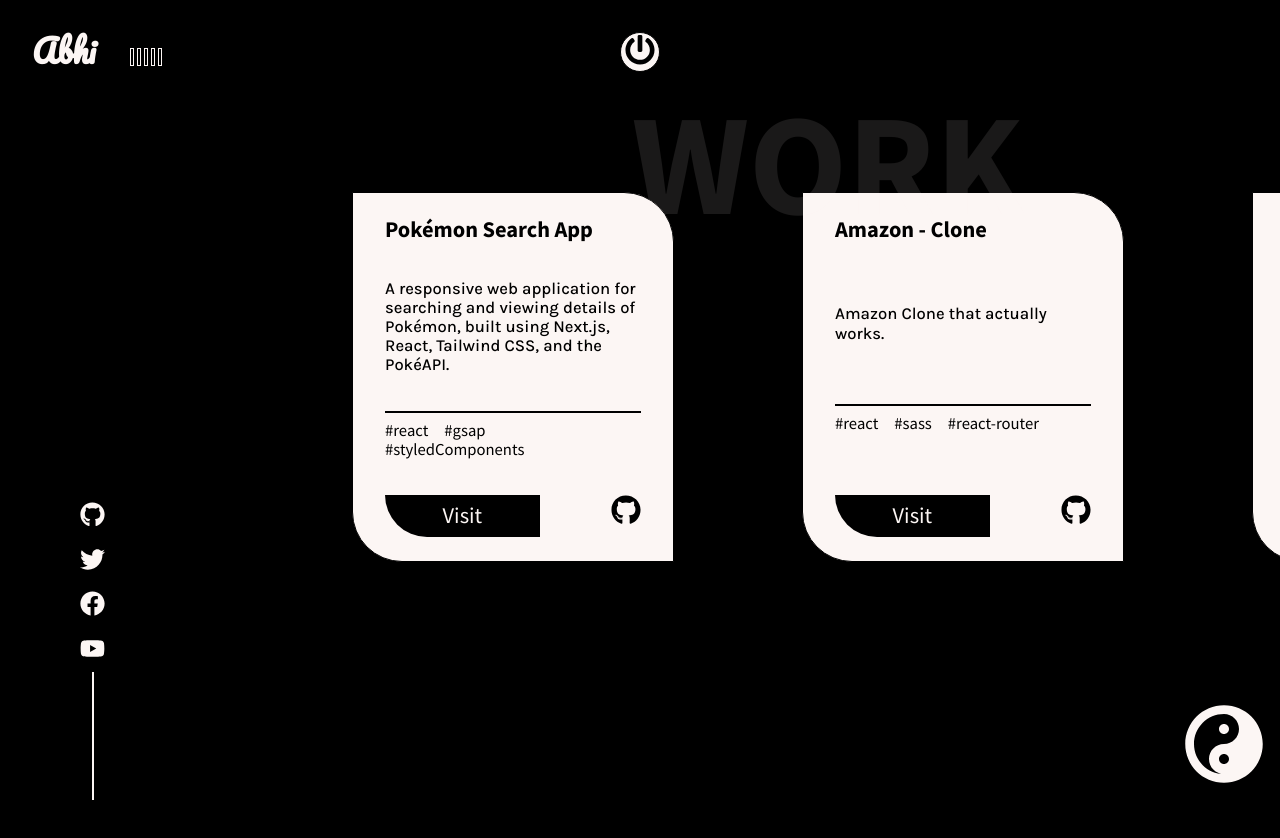
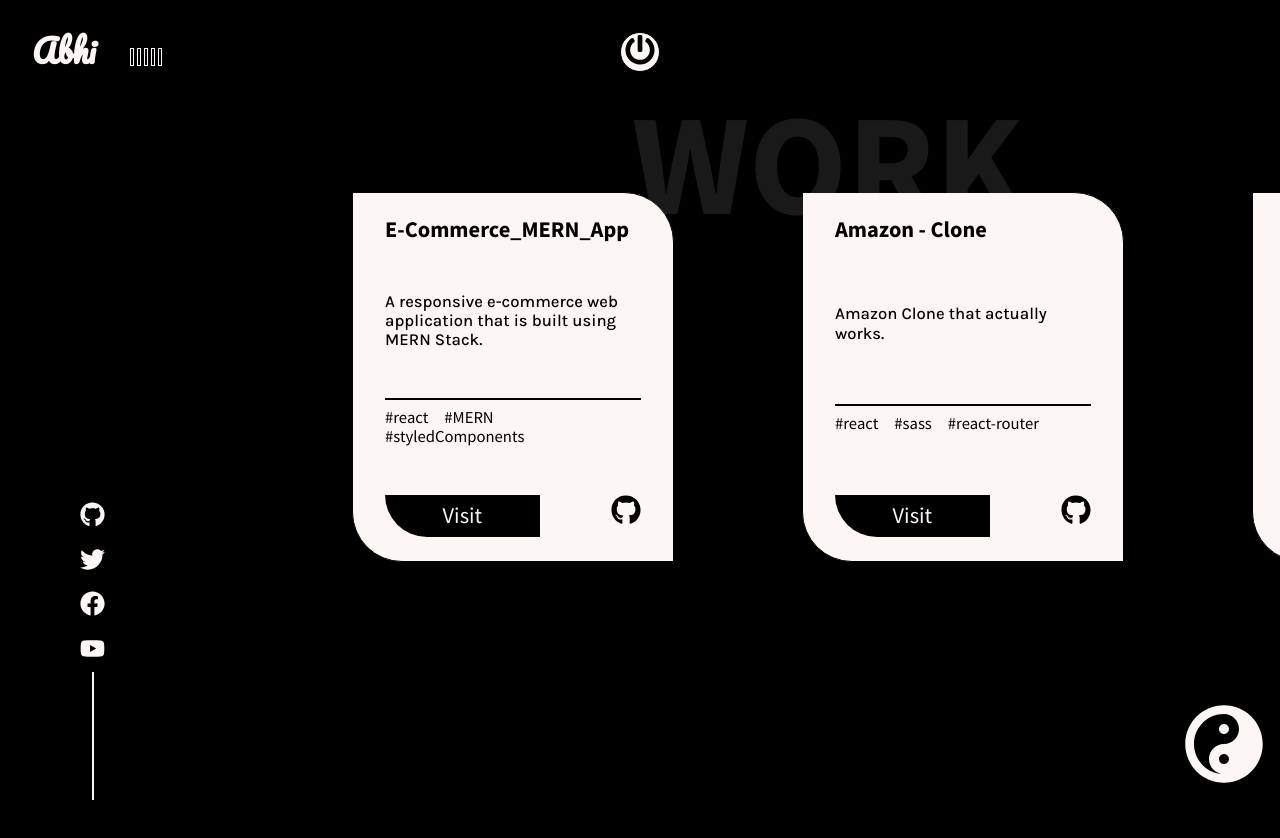
Before and after one commit to mr-robot-abhi/netlify_portfolio, a React (Create React App) app: page /work in a window 1280 px wide. Shown: the top 838 px of the page. Built offline with nearby package versions, Linux system fonts and the light colour scheme.

Commit message:
Update WorkData.js

```diff
--- a/src/data/WorkData.js
+++ b/src/data/WorkData.js
@@ -3,12 +3,12 @@
 export const Work = [
     {
         id:1,
-        name:"Pokémon Search App",
-        description:"A responsive web application for searching and viewing details of Pokémon, built using Next.js, React, Tailwind CSS, and the PokéAPI.",
-        tags:["react","gsap","styledComponents"],
+        name:"E-Commerce_MERN_App",
+        description:"A responsive e-commerce web application that is built using MERN Stack.",
+        tags:["react","MERN","styledComponents"],
 
-        demo:"https://github.com/mr-robot-abhi/pokemon_search_app",
-        github:"https://github.com/mr-robot-abhi/pokemon_search_app"
+        demo:"https://github.com/mr-robot-abhi/E-Commerce_MERN_App",
+        github:"https://github.com/mr-robot-abhi/E-Commerce_MERN_App"
     },
     {
         id:2,
@@ -22,21 +22,21 @@
     },
     {
         id:3,
-        name:"Simple Weather App",
-        description:"A Weather App giving details of a particular city",
-        tags:["react","api","sass"],
+        name:"Real-Time Chat App",
+        description:"A real-time chat application built using MERN Stack, JWT and Socket.io",
+        tags:["MERN","api","socket.io"],
 
-        demo:"https://github.com/mr-robot-abhi/simple-weather-app",
-        github:"https://github.com/mr-robot-abhi/simple-weather-app"
+        demo:"https://github.com/mr-robot-abhi/MERN_chat_app",
+        github:"https://github.com/mr-robot-abhi/MERN_chat_app"
     },
     {
         id:4,
-        name:"Flappy Bird Game",
-        description:"Basic version of the flappy bird game built using react",
-        tags:["react","styledComponents"],
+        name:"Linkedin Clone",
+        description:"Linkedin Clone with MERN Stack, JWT and Mailtrap",
+        tags:["MERN","JWT","Mailtrap"],
 
-        demo:"https://github.com/mr-robot-abhi/flappy-bird-game",
-        github:"https://github.com/mr-robot-abhi/flappy-bird-game"
+        demo:"https://github.com/mr-robot-abhi/LinkedIn_Clone_MERN",
+        github:"https://github.com/mr-robot-abhi/LinkedIn_Clone_MERN"
 
     },{
         id:5,
@@ -50,12 +50,12 @@
     },
     {
         id:6,
-        name:"Responsive Navigation Menu",
-        description:"Generate Random Quotes.",
-        tags:["react","react-router","css"],
+        name:"Pokémon Search App",
+        description:"A responsive web application for searching and viewing details of Pokémon, built using Next.js, React, Tailwind CSS, and the PokéAPI.",
+        tags:["nextjs","tailwind","Poke API","Axios"],
 
-        demo:"https://github.com/mr-robot-abhi/random-quote-generator",
-        github:"https://github.com/mr-robot-abhi/random-quote-generator"
+        demo:"https://github.com/mr-robot-abhi/pokemon_search_app",
+        github:"https://github.com/mr-robot-abhi/pokemon_search_app"
 
     },
 
```
